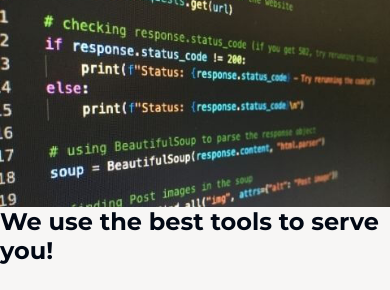
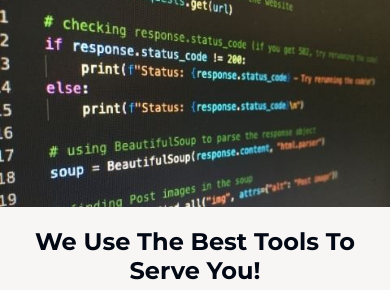
Before and after one commit to fmstacco/Carpe-Diem-Data-Solutions, a plain HTML site: page services.html in a window 390 px wide. Shown: the part 1079-1369 px from the top of the page. Drawn offline with Linux system fonts and the light colour scheme.

Commit message:
Style for mobile

```diff
--- a/assets/css/style.css
+++ b/assets/css/style.css
@@ -1244,6 +1244,13 @@ select {
       min-height: 40rem;
     }
 
+    .tools-headline {
+      text-align: center;
+      font-size: 1.5rem;
+      text-transform: capitalize;
+      padding: 1.25rem;
+    }
+
     .tools-container {
       display: flex;
       align-items: center;
```
